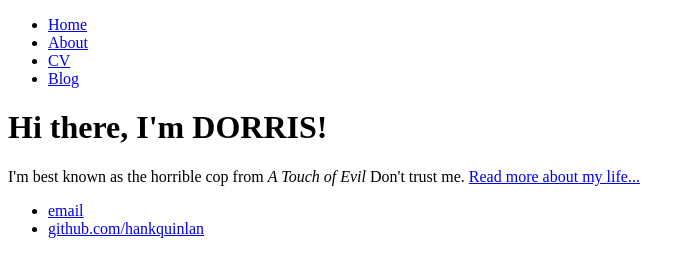
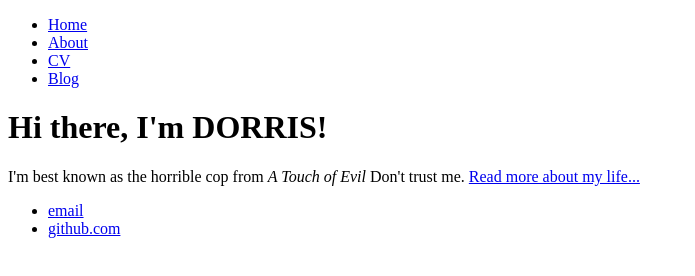
Before and after one commit to Dorrn01/Dorrn01.github.io, a plain HTML site: page index.html in a window 1280 px wide. Shown: the whole page, without its empty margins (0-695 px from the left). Drawn offline with Linux system fonts and the light colour scheme.

Commit message:
Update index.html

```diff
--- a/index.html
+++ b/index.html
@@ -21,7 +21,7 @@
 		<footer>
     		<ul>
         		<li><a href="mailto:">email</a></li>
-        		<li><a href="https://github.com/">github.com/hankquinlan</a></li>
+        		<li><a href="https://github.com/">github.com</a></li>
 			</ul>
 		</footer>
 	</body>
```
